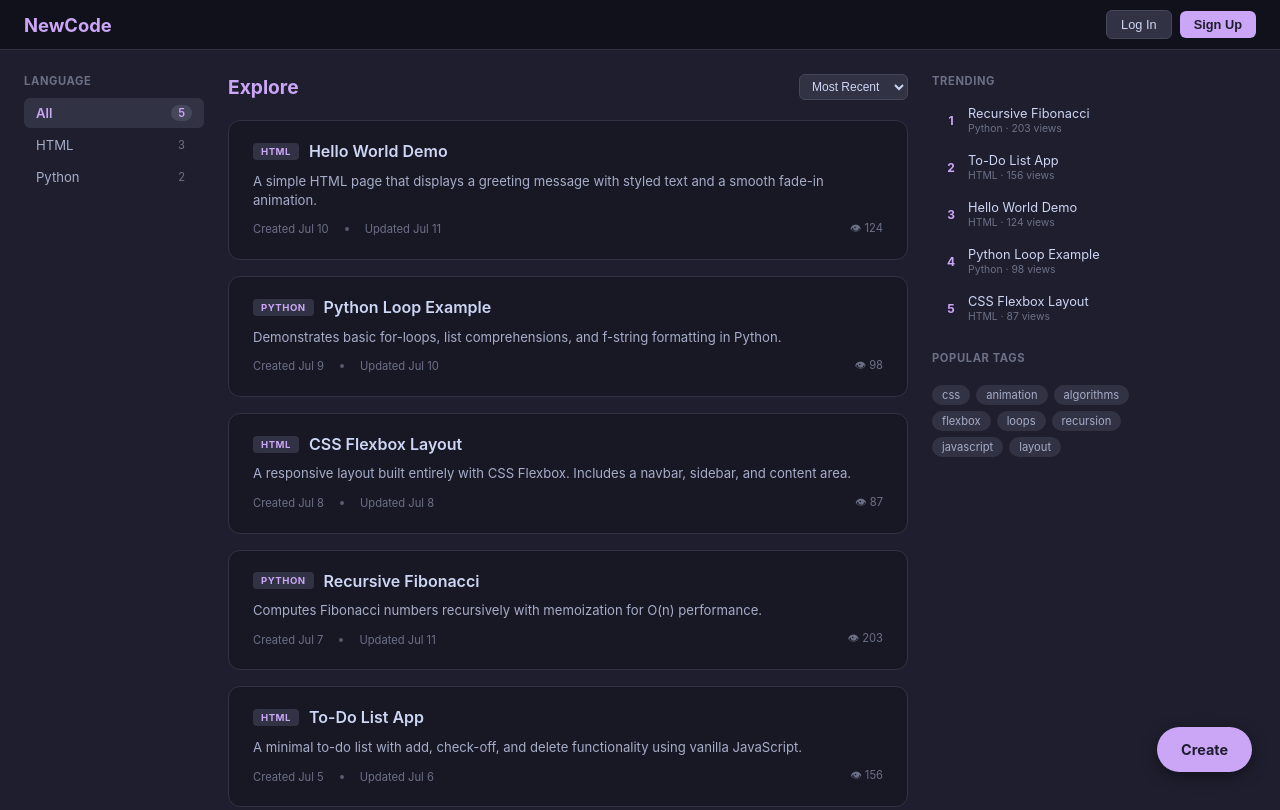
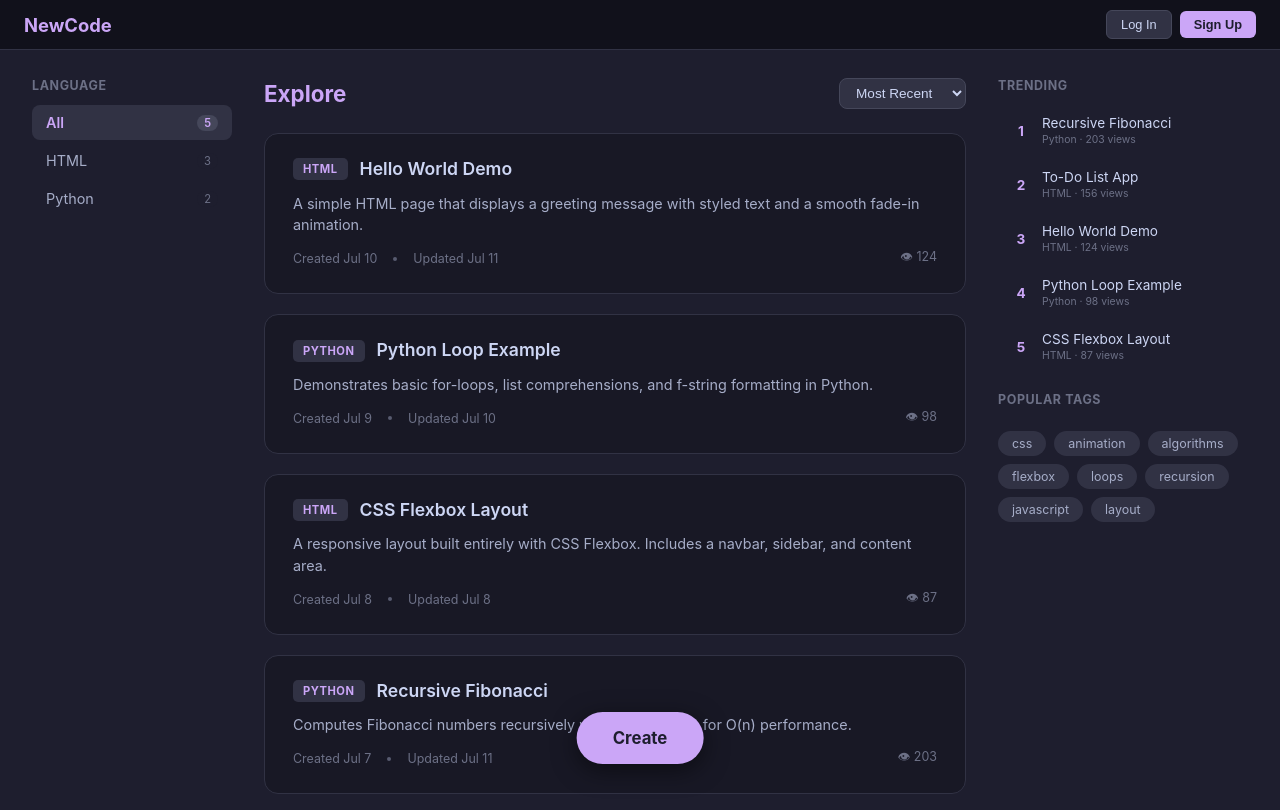
Before and after one commit to william06-23/codeSharingWebsite, a website: page public/main.html in a window 1280 px wide. Shown: the top 810 px of the page. Drawn offline with Linux system fonts and the light colour scheme.

Commit message:
Widen layout, increase all font sizes, center Create button at bottom with larger size

```diff
--- a/public/main.html
+++ b/public/main.html
@@ -57,13 +57,14 @@
     /* ── 3-column layout ── */
     .layout {
       display: flex;
-      padding: 24px 24px 80px;
-      gap: 24px;
+      justify-content: center;
+      padding: 28px 32px 100px;
+      gap: 32px;
     }
 
     /* ── Left sidebar: filters ── */
     .sidebar-left {
-      width: 180px;
+      width: 200px;
       flex-shrink: 0;
       position: sticky;
       top: 60px;
@@ -71,24 +72,24 @@
     }
 
     .sidebar-left h3 {
-      font-size: 0.7rem;
+      font-size: 0.78rem;
       text-transform: uppercase;
       letter-spacing: 0.6px;
       color: #6c7086;
-      margin-bottom: 10px;
+      margin-bottom: 12px;
     }
 
     .filter-list {
       list-style: none;
       display: flex;
       flex-direction: column;
-      gap: 2px;
+      gap: 3px;
     }
 
     .filter-list li {
-      padding: 7px 12px;
-      border-radius: 6px;
-      font-size: 0.82rem;
+      padding: 9px 14px;
+      border-radius: 8px;
+      font-size: 0.9rem;
       cursor: pointer;
       color: #a6adc8;
       transition: background 0.15s;
@@ -117,47 +118,47 @@
     /* ── Center feed ── */
     .feed {
       flex: 1;
-      max-width: 680px;
+      max-width: 800px;
       display: flex;
       flex-direction: column;
-      gap: 16px;
+      gap: 20px;
     }
 
     .feed-header {
       display: flex;
       align-items: center;
-      gap: 10px;
+      gap: 12px;
       margin-bottom: 4px;
     }
 
     .feed-header h2 {
-      font-size: 1.2rem;
+      font-size: 1.4rem;
       font-weight: 700;
       color: #cba6f7;
     }
 
     .feed-header .sort-select {
       margin-left: auto;
-      padding: 4px 8px;
-      border-radius: 6px;
+      padding: 6px 12px;
+      border-radius: 8px;
       border: 1px solid #45475a;
       background: #313244;
       color: #cdd6f4;
-      font-size: 0.75rem;
+      font-size: 0.85rem;
       cursor: pointer;
     }
 
     .work-card {
       background: #181825;
       border: 1px solid #313244;
-      border-radius: 12px;
-      padding: 20px 24px;
+      border-radius: 14px;
+      padding: 24px 28px;
       text-decoration: none;
       color: #cdd6f4;
       transition: border-color 0.2s, transform 0.12s;
       display: flex;
       flex-direction: column;
-      gap: 10px;
+      gap: 12px;
     }
 
     .work-card:hover {
@@ -168,32 +169,32 @@
     .work-card .card-top {
       display: flex;
       align-items: center;
-      gap: 10px;
+      gap: 12px;
     }
 
     .work-card .lang-badge {
-      font-size: 0.6rem;
+      font-size: 0.7rem;
       font-weight: 700;
       text-transform: uppercase;
       letter-spacing: 0.5px;
-      padding: 3px 8px;
-      border-radius: 4px;
+      padding: 4px 10px;
+      border-radius: 5px;
       background: #313244;
       color: #cba6f7;
       flex-shrink: 0;
     }
 
     .work-card .title {
-      font-size: 1rem;
+      font-size: 1.1rem;
       font-weight: 600;
       color: #cdd6f4;
       line-height: 1.3;
     }
 
     .work-card .desc {
-      font-size: 0.82rem;
+      font-size: 0.9rem;
       color: #a6adc8;
-      line-height: 1.45;
+      line-height: 1.5;
       display: -webkit-box;
       -webkit-line-clamp: 2;
       -webkit-box-orient: vertical;
@@ -204,7 +205,7 @@
       display: flex;
       align-items: center;
       gap: 16px;
-      font-size: 0.7rem;
+      font-size: 0.78rem;
       color: #6c7086;
     }
 
@@ -224,7 +225,7 @@
 
     /* ── Right sidebar: trending ── */
     .sidebar-right {
-      width: 220px;
+      width: 250px;
       flex-shrink: 0;
       position: sticky;
       top: 60px;
@@ -232,51 +233,51 @@
     }
 
     .sidebar-right h3 {
-      font-size: 0.7rem;
+      font-size: 0.78rem;
       text-transform: uppercase;
       letter-spacing: 0.6px;
       color: #6c7086;
-      margin-bottom: 10px;
+      margin-bottom: 12px;
     }
 
     .trending-list {
       list-style: none;
       display: flex;
       flex-direction: column;
-      gap: 2px;
+      gap: 3px;
     }
 
     .trending-list li {
-      padding: 8px 10px;
-      border-radius: 6px;
-      font-size: 0.8rem;
+      padding: 10px 12px;
+      border-radius: 8px;
+      font-size: 0.88rem;
       cursor: pointer;
       color: #a6adc8;
       transition: background 0.15s;
       display: flex;
       align-items: center;
-      gap: 8px;
+      gap: 10px;
     }
 
     .trending-list li:hover { background: #313244; }
 
     .trending-list .rank {
-      font-size: 0.75rem;
+      font-size: 0.85rem;
       font-weight: 700;
       color: #cba6f7;
-      width: 18px;
+      width: 22px;
       text-align: center;
     }
 
     .trending-list .info {
       display: flex;
       flex-direction: column;
-      gap: 1px;
+      gap: 2px;
       min-width: 0;
     }
 
     .trending-list .info .name {
-      font-size: 0.8rem;
+      font-size: 0.85rem;
       color: #cdd6f4;
       white-space: nowrap;
       overflow: hidden;
@@ -291,14 +292,14 @@
     .sidebar-right .tag-cloud {
       display: flex;
       flex-wrap: wrap;
-      gap: 6px;
-      margin-top: 20px;
+      gap: 8px;
+      margin-top: 24px;
     }
 
     .sidebar-right .tag {
-      padding: 3px 10px;
-      border-radius: 12px;
-      font-size: 0.7rem;
+      padding: 5px 14px;
+      border-radius: 14px;
+      font-size: 0.78rem;
       background: #313244;
       color: #a6adc8;
       cursor: pointer;
@@ -309,17 +310,18 @@
     /* ── Floating create button ── */
     .create-btn {
       position: fixed;
-      bottom: 28px;
-      right: 28px;
-      padding: 14px 24px;
-      border-radius: 28px;
+      bottom: 36px;
+      left: 50%;
+      transform: translateX(-50%);
+      padding: 16px 36px;
+      border-radius: 32px;
       background: #cba6f7;
       color: #1e1e2e;
-      font-size: 0.9rem;
+      font-size: 1.05rem;
       font-weight: 700;
       border: none;
       cursor: pointer;
-      box-shadow: 0 4px 16px rgba(0,0,0,0.4);
+      box-shadow: 0 6px 24px rgba(0,0,0,0.5);
       transition: background 0.2s, transform 0.15s;
       text-decoration: none;
       z-index: 90;
```
